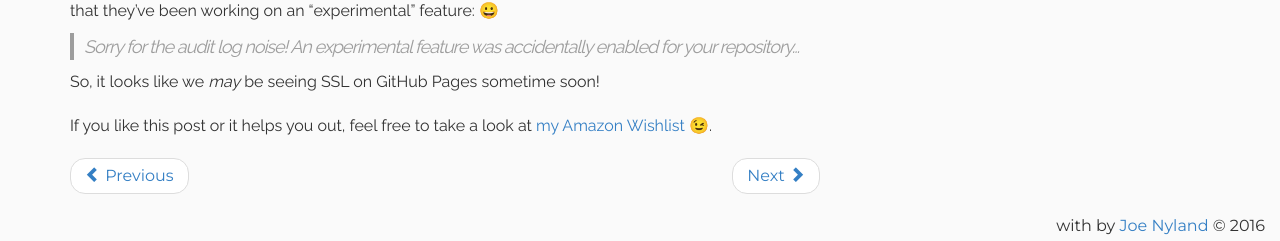
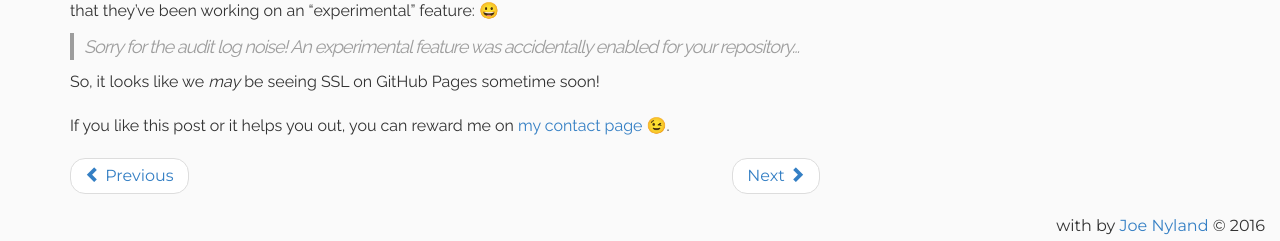
Before and after one commit to JoeNyland/joenyland.github.io, a Jekyll site: the page built from _posts/2016-05-18-github-pages-may-soon-support-ssl.md, in a window 1280 px wide and 1082 px high. Shown: the part 838-1079 px from the top of the window. Built offline with Jekyll 4.4.1, drawn with Linux system fonts in a browser that asks for light colours; nearby versions of some CDN libraries; emoji names are drawn with the system emoji font; comment, search, counter and statistics services are not loaded; a style sheet for code colours, icons or effects is not loaded.

Commit message:
Replace link at end of blog posts to rewards section

```diff
--- a/_layouts/post.html
+++ b/_layouts/post.html
@@ -17,8 +17,7 @@ layout: blog
     </article>
 
     <p>
-        If you like this post or it helps you out, feel free to take a look at
-        <a href="http://www.amazon.co.uk/registry/wishlist/28I1V4ZSWNMKS" target="_blank">my Amazon Wishlist</a> :wink:.
+        If you like this post or it helps you out, you can reward me on <a href="/contact#reward-me">my contact page</a> :wink:.
     </p>
 
     <div id="disqus_thread"></div>
--- a/contact/index.html
+++ b/contact/index.html
@@ -29,7 +29,7 @@ description: "Details on how you can get in touch with me."
         </div>
     </div>
 </div>
-<div class="row">
+<div class="row" id="reward-me">
     <div class="col-lg-8 col-lg-offset-2">
         <h2>Reward Me</h2>
         <p>If you like my site, here's how you can reward me!</p>
```
